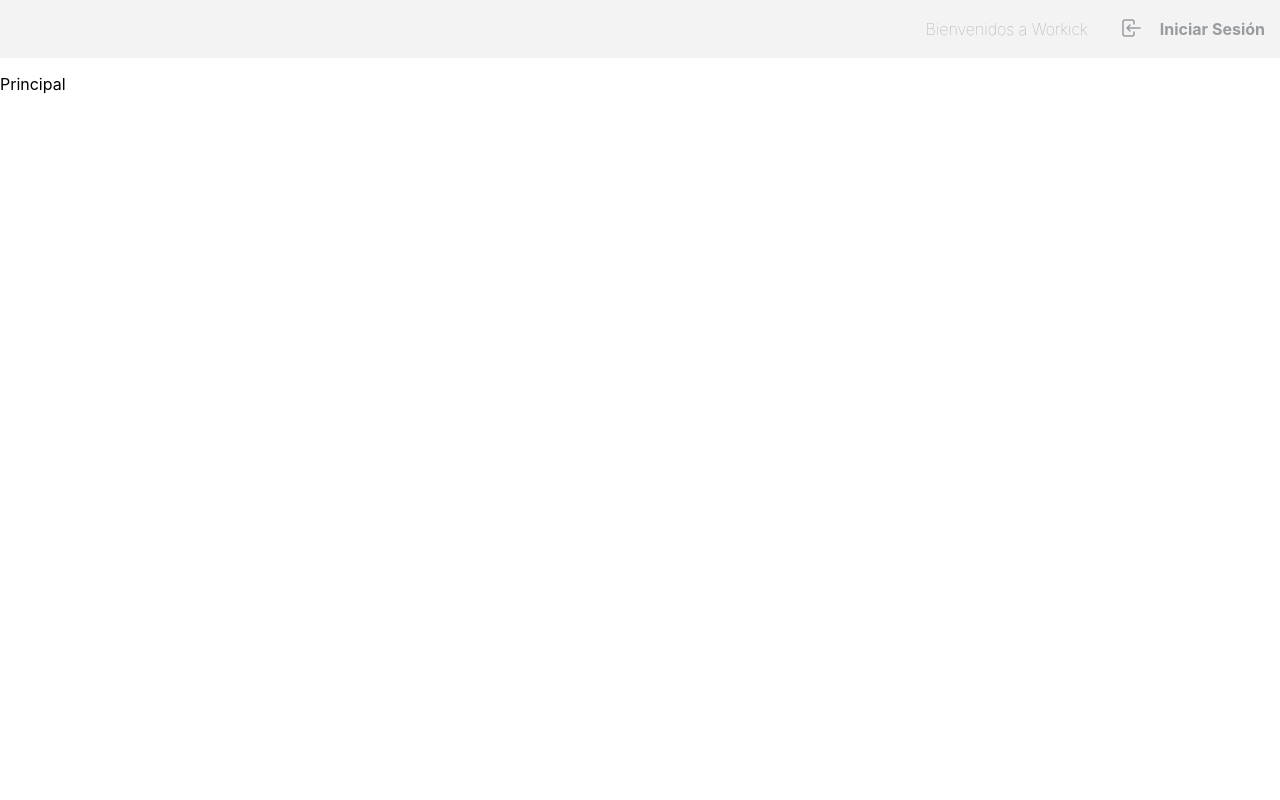
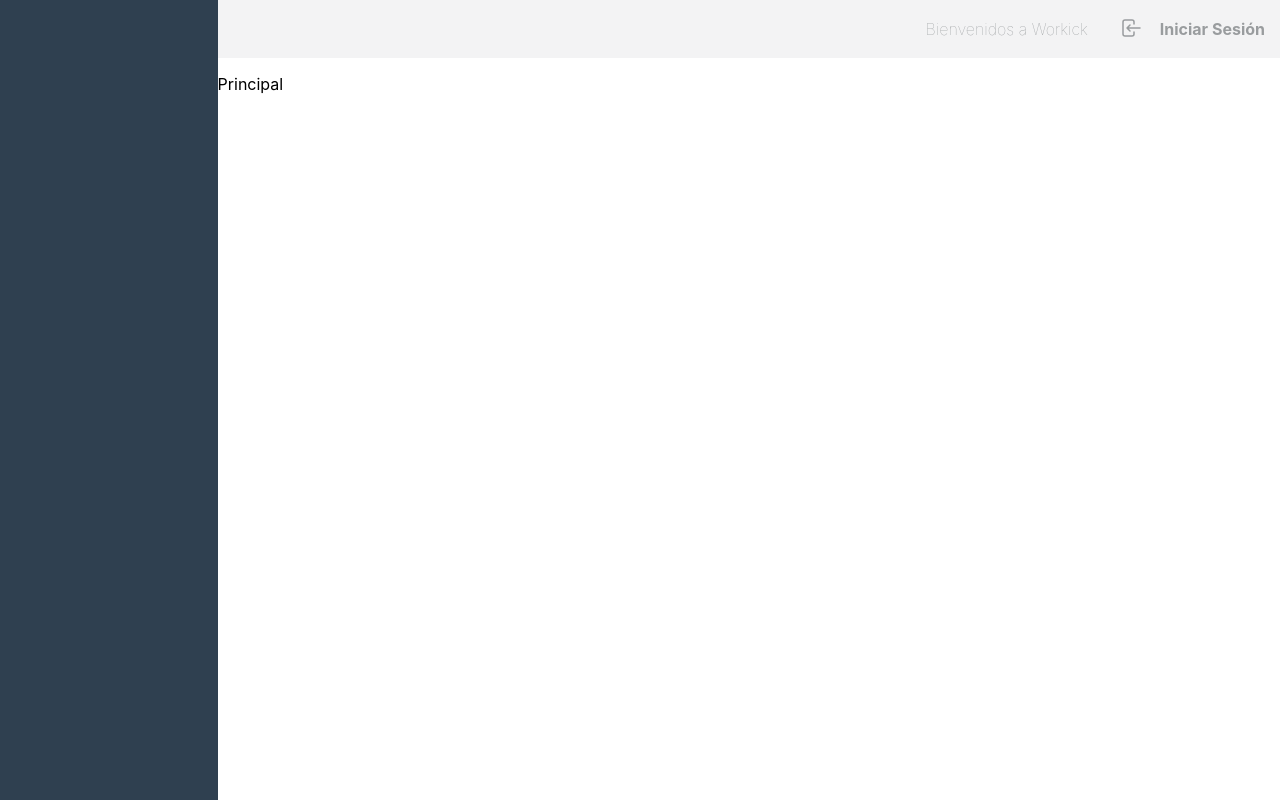
Before and after one commit to armap99/Workick-Frontend, a React (Create React App) app: page / in a window 1280 px wide. Built offline with nearby package versions, Linux system fonts and the light colour scheme.

Commit message:
/feat: new styles for menus

```diff
--- a/src/Views/Principal/index.jsx
+++ b/src/Views/Principal/index.jsx
@@ -3,14 +3,20 @@ import { AppContext } from '../../data/state'
 import NavigationBar from '../../components/NavigationBar'
 import MenuLeft from '../../components/MenuLeft'
 
+import './styles.css'
+
 const Principal = () => {
   const { state } = useContext(AppContext)
   return (
-    <div>
-      <NavigationBar />
-      <MenuLeft />
-      <p>Principal</p>
-      <p>{state.nombre}</p>
+    <div className="container-principal">
+      <div className="right-principal-container">
+        <NavigationBar />
+        <p>Principal</p>
+        <p>{state.nombre}</p>
+      </div>
+      <aside className="left-principal-container">
+        <MenuLeft />
+      </aside>
     </div>
   )
 }
--- /dev/null
+++ b/src/Views/Principal/styles.css
@@ -0,0 +1,16 @@
+.container-principal{
+    width: 100%;
+    height: 100%;
+    display: flex;
+    flex-direction: row-reverse;
+}
+
+.right-principal-container{
+    width: 83%;
+}
+
+.left-principal-container{
+    width: 17%;
+    height: 100vh;
+
+}
--- a/src/components/MenuLeft/index.jsx
+++ b/src/components/MenuLeft/index.jsx
@@ -1,3 +1,4 @@
+import './styles.css'
 const MenuLeft = () => {
   return <div className="menuleft-general-container"></div>
 }
--- a/src/components/MenuLeft/styles.css
+++ b/src/components/MenuLeft/styles.css
@@ -1,6 +1,5 @@
 .menuleft-general-container{
-    width: 4em;
+    width: 100%;
     height: 100%;
     background-color: #2f4050;
-    z-index: 1;
 }
```
Also changed, not shown: src/components/NavigationBar/index.jsx (+6 -1 lines).
